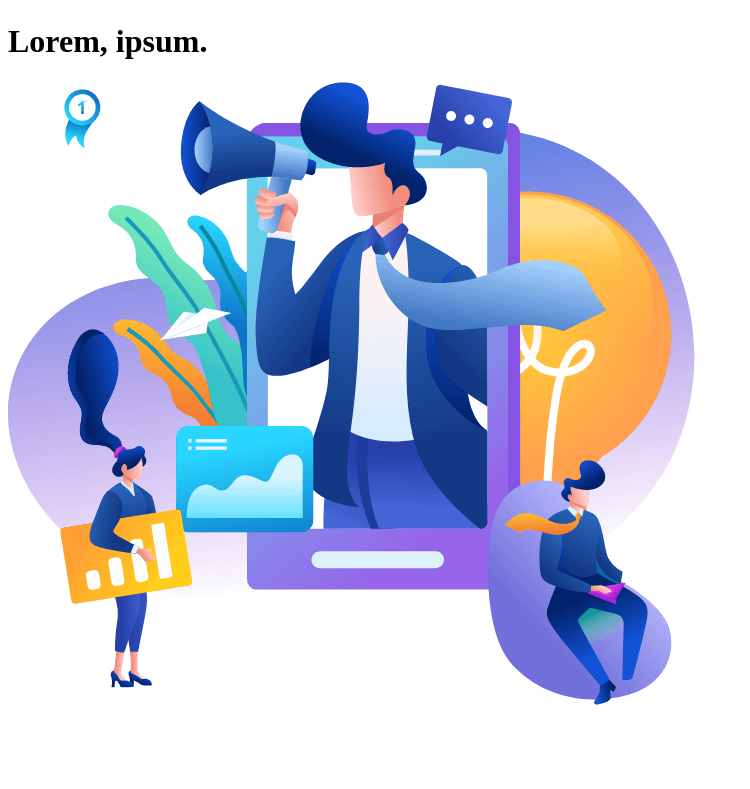
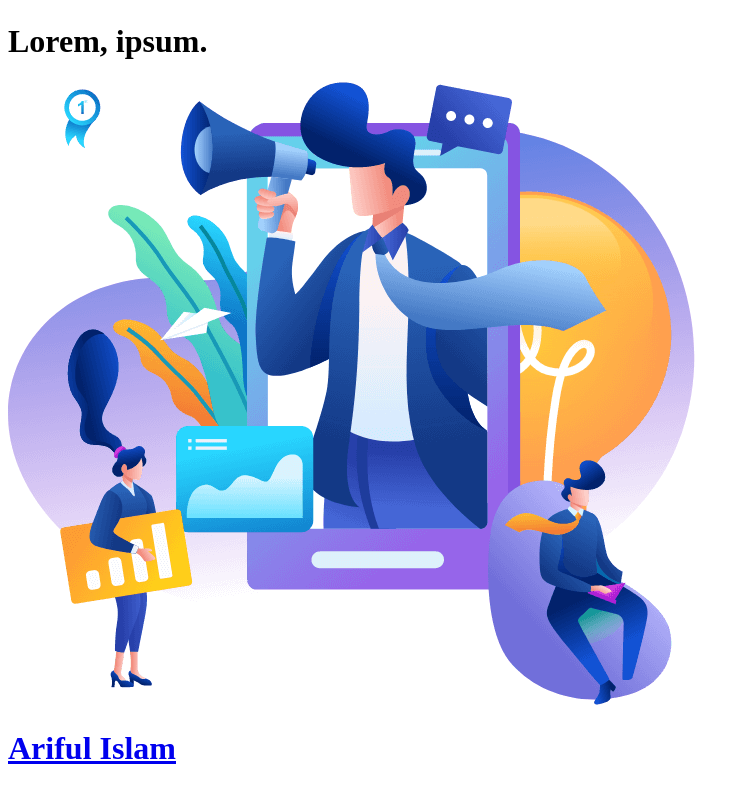
Before and after one commit to arif591/my-second-repo, a plain HTML site: page index.html in a window 1280 px wide. Shown: the part 878-1667 px from the top of the page, without its empty margins (0-750 px from the left). Before the commit the page ends 1595 px from the top, so only its background shows below. Drawn offline with Linux system fonts and the light colour scheme.

Commit message:
added ancor

```diff
--- a/index.html
+++ b/index.html
@@ -18,5 +18,6 @@
     <img src="./cafeteria.png" alt="">
     <h1>Lorem, ipsum.</h1>
     <img src="547.png" alt="">
+    <h1><a href="#">Ariful Islam</a></h1>
 </body>
 </html>
```
